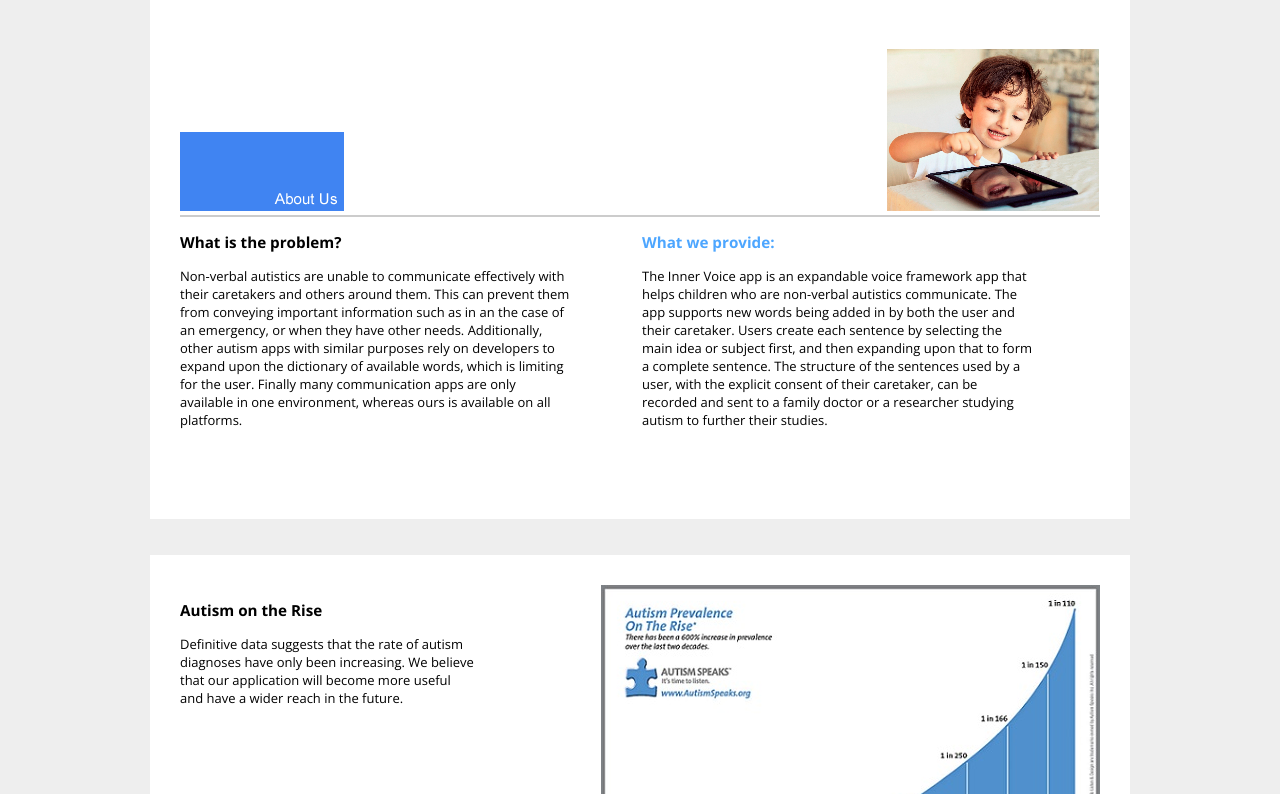
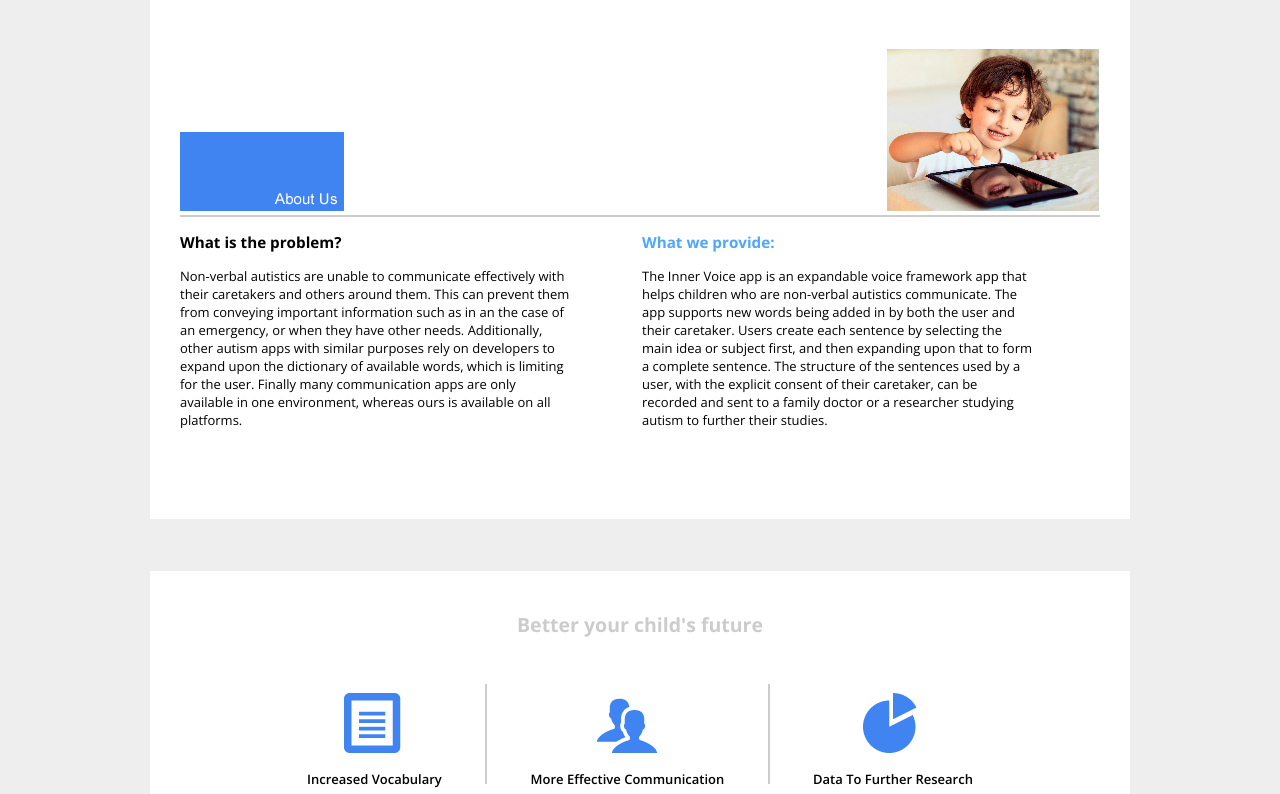
Before and after one commit to sampesce/is117_final, a plain HTML site: page index.html in a window 1280 px wide. Shown: the part 158-952 px from the top of the page. Drawn offline with nearby package versions, Linux system fonts and the light colour scheme.

Commit message:
changed bottom half

```diff
--- a/index.css
+++ b/index.css
@@ -5,6 +5,39 @@ body{
 	background-color: #EEEEEE;
 }
 
+
+.horiz{
+
+	display: inline-block;
+	margin-left: 20px;
+	margin-right: 20px;
+	margin-top: 30px;
+
+
+}
+
+#secondblock h2{
+
+	text-align: center;
+	color: #CCCCCC;
+	font-family: 'Open Sans', sans-serif;
+	padding-top: 40px;
+}
+
+#footer{
+	clear: both;
+	width:100%;
+	height:50px;
+	background-color: #4084F2;
+
+}
+
+#horizcont{
+	text-align: center;
+	font-weight: 600;
+
+
+}
 
 #header{
 	height: 102px;
@@ -243,3 +276,12 @@ body{
 	margin-top: 30px;
 
 }
+
+#vline{
+
+	color: #f00;
+    background: #CCCCCC;
+	width: 2px;
+    height: 100px;
+
+}
--- a/index.html
+++ b/index.html
@@ -68,17 +68,30 @@
 
 			<div id="secondblock">
 
-				<div id="graphtext">
-					<h3>Autism on the Rise</h3>
-					<p>Definitive data suggests that the rate of autism diagnoses have only been increasing.  We believe that our application will become more useful
-					and have a wider reach in the future.
-					</p>
+
+				<h2>Better your child's future</h2>
+
+				<div id="horizcont">
+					<div id="horiz1" class="horiz">
+						<img src="./images/file.png" id="file" alt="file">
+						<p>Increased Vocabulary</p>
+					</div>
+					<div id="vline" class="horiz"></div>
+					<div id="horiz2" class="horiz">
+						<img src="./images/users.png" id="users" alt="users">
+						<p>More Effective Communication</p>
+					</div>
+					<div id="vline" class="horiz"></div>
+					<div id="horiz3" class="horiz">
+						<img src="./images/pie.png" id="pie" alt="pie">
+						<p>Data To Further Research</p>
+					</div>
 				</div>
-
-				<img src="./images/graph.png" id="graph" alt="graph">
 
 			</div>
 
+			<div id="footer">
+			</div>
 
 
 
```
Also changed, not shown: images/file.png (added), images/pie.png (added), images/users.png (added).
